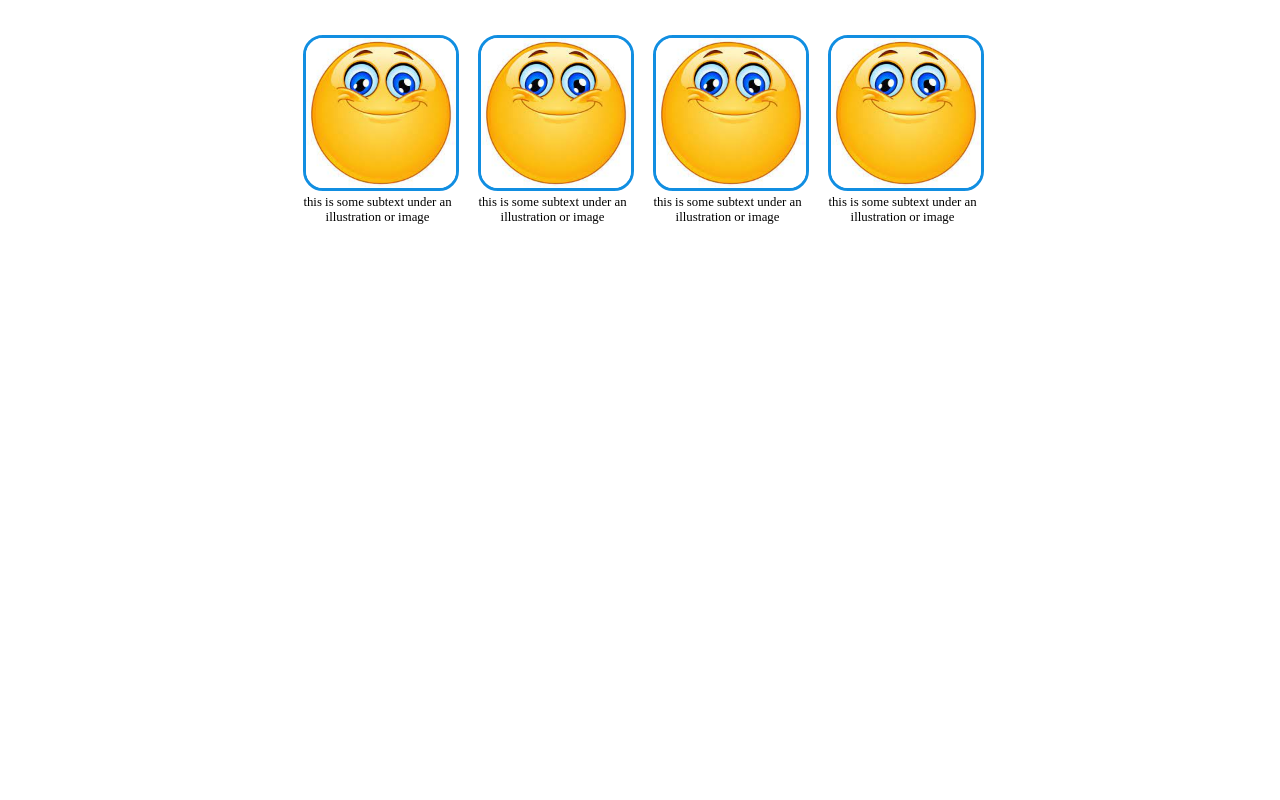
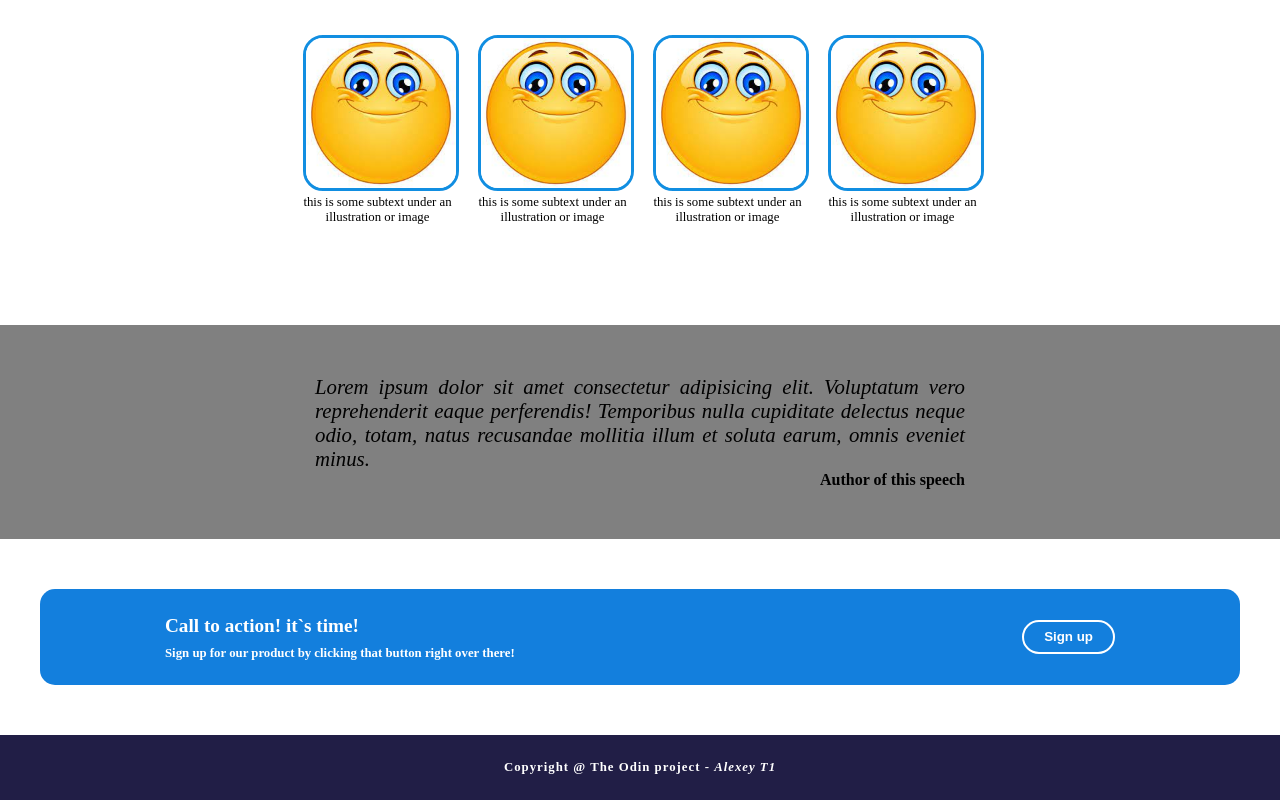
Before and after one commit to Alexei-T1/Landing-Page, a plain HTML site: page index.html in a window 1280 px wide. Shown: the part 709-1509 px from the top of the page. Before the commit the page ends 1034 px from the top, so only its background shows below. Drawn offline with Linux system fonts and the light colour scheme.

Commit message:
add all blocks, project is done

```diff
--- a/index.html
+++ b/index.html
@@ -63,7 +63,33 @@
                     </section>
                 </div>
             </div>
+            <div class="speech-container plus-side-padding">
+                <div class="limit-container">
+                    <section class="section__article">
+                        <p class="article">Lorem ipsum dolor sit amet consectetur adipisicing elit. Voluptatum vero reprehenderit eaque perferendis! Temporibus nulla cupiditate delectus neque odio,
+                            totam, natus recusandae mollitia illum et soluta earum, omnis eveniet minus.</p>
+                        <div class="article__author"><b>Author of this speech<b></div>
+                    </section>
+                </div>
+            </div>
+            <div class="call-container plus-side-padding">
+                <div class="limit-container">
+                    <section class="section__call">
+                       <div class="call__article">
+                           <h3>Call to action! it`s time!</h3>
+                           <span>Sign up for our product by clicking that button right over there!</span>
+                       </div>
+                        <button class="call__button">Sign up</button>
+                    </section>
+                </div>
+            </div>
         </main>
+        <footer class="footer backGround__section">
+            <div class="footer__content">
+                Copyright @ The Odin project - <em>Alexey T1</em>
+            </div>
+
+        </footer>
 
     </div>
 </body>
--- a/styles.css
+++ b/styles.css
@@ -86,6 +86,7 @@ li, ul {
     text-align: justify;
 }
 .header-button {
+    cursor: pointer;
     font-size: 1em;
     width: 150px;
     background-color: rgba(9, 138, 224, 0.966);
@@ -120,3 +121,71 @@ li, ul {
     border: 3px solid rgba(9, 138, 224, 0.966);
     border-radius: 20px;
 }
+
+.speech-container {
+    background-color: grey;
+    padding: 50px 0;
+}
+.article {
+    font-size: 1.3em;
+    font-style: italic;
+}
+.article,
+.article__author {
+    max-width: 650px;
+    margin: 0 auto;
+    text-align: justify;
+}
+.article__author {
+    text-align: right;
+}
+.section__call {
+    display: flex;
+    justify-content: space-between;
+    align-items: center;
+    padding: 25px 125px;
+    border-radius: 15px;
+    background-color: rgb(19, 127, 221);
+    color: white;
+}
+
+.call-container {
+    padding: 50px 0;
+}
+.call__article {
+    display: flex;
+    flex-direction: column;
+}
+
+.call__article h3{
+    font-size: 1.2em;
+    line-height: 1.3em;
+    margin-bottom: 8px;
+}
+.call__article span{
+    font-size: 0.8em;
+    line-height: 1em;
+}
+.call__button {
+    padding: 0 20px;
+    height: 2.5em;
+    background-color: transparent;
+    border: 2px solid white;
+    text-align: center;
+    border-radius: 1.5em;
+
+    font-weight: bold;
+    color: white;
+    cursor: pointer;
+}
+.footer {
+    padding: 25px 0;
+    display: flex;
+    justify-content: center;
+}
+
+.footer__content {
+    font-size: 0.8em;
+    color: white;
+    letter-spacing: 1px;
+}
```
